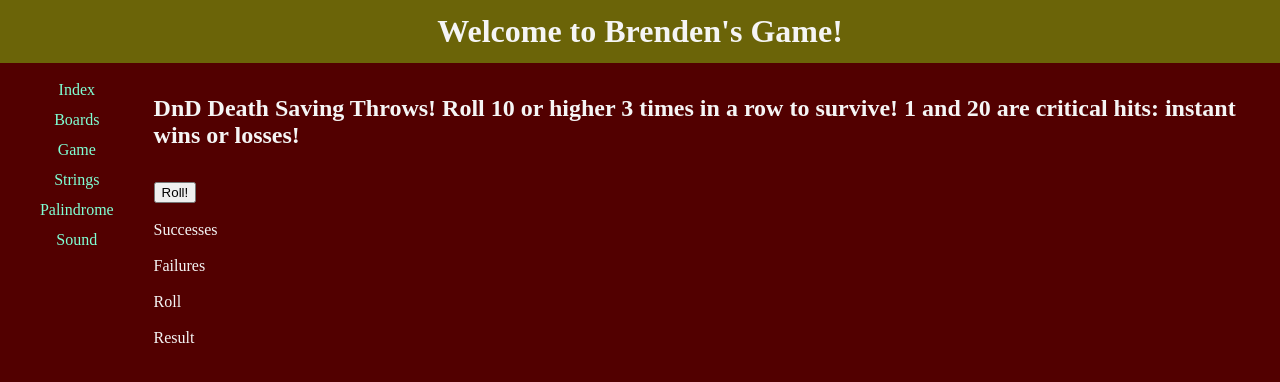
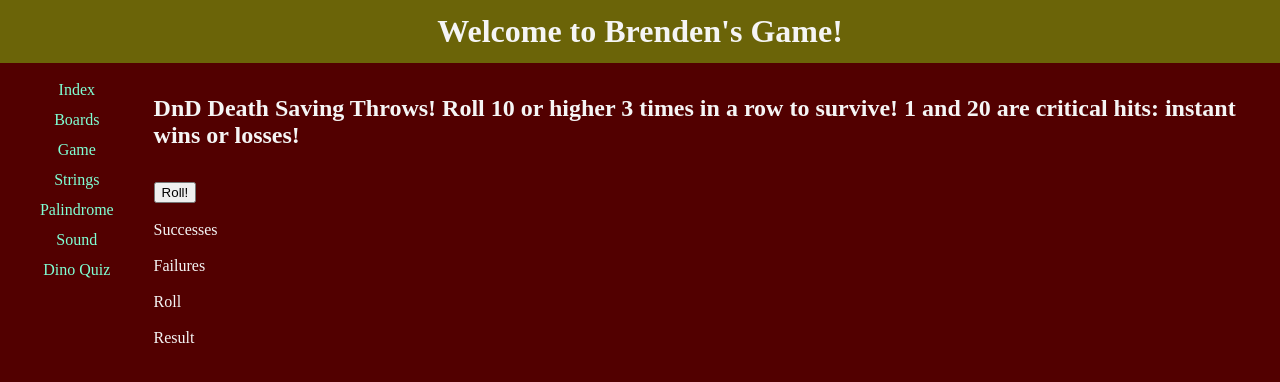
Before and after one commit to brerog/CSC-102, a plain HTML site: page game.html in a window 1280 px wide. Drawn offline with Linux system fonts and the light colour scheme.

Commit message:
Add files via upload

```diff
--- a/game.html
+++ b/game.html
@@ -16,6 +16,7 @@
         <!--Only use 1 H1 tag. (use as many H2, H3, etc... as you want)-->
          <h1>Welcome to Brenden's Game!</h1>
     <!--Navigation menu-->
+    <!--Navigation menu-->
         <nav>
             <!--'A' tag stands for anchor, creating hyperlinks-->
             <a href="index.html">Index</a>
@@ -29,6 +30,8 @@
             <a href="palindrome.html">Palindrome</a>
             <br>
             <a href="sound.html">Sound</a>
+            <br>
+            <a href="dino_quiz.html">Dino Quiz</a>
         </nav>
     </header>
 
```
Also changed, not shown: boards.html (+2 -0 lines), index.html (+3 -0 lines), palindrome.html (+2 -0 lines), sound.html (+2 -0 lines), strings.html (+2 -0 lines).
